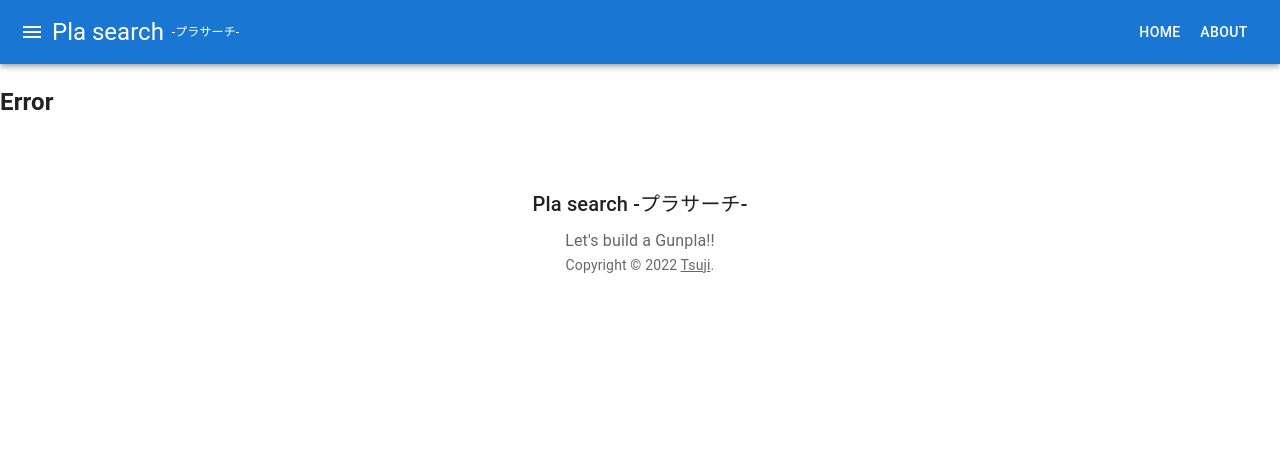
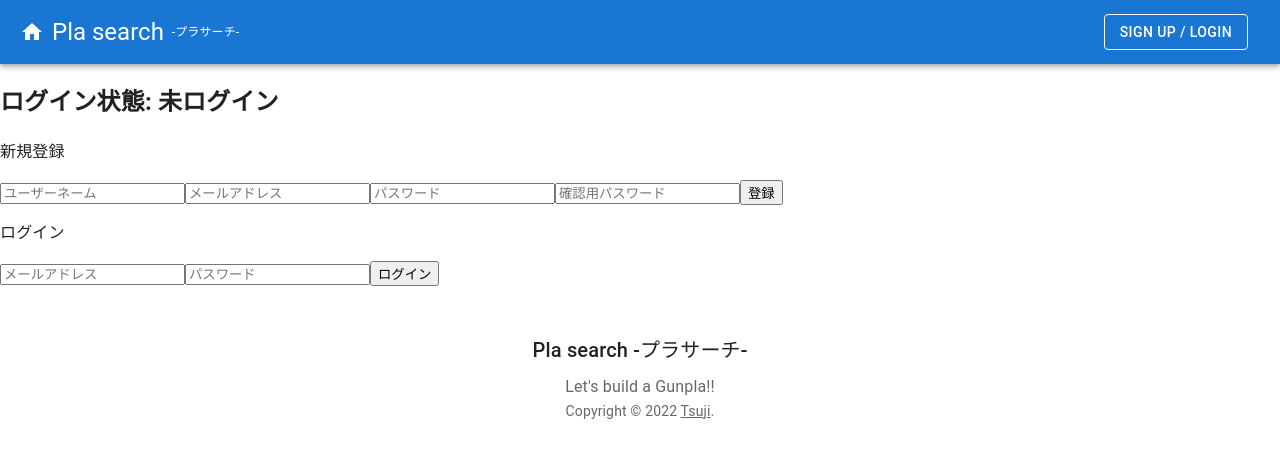
Before and after one commit to T-Towl/plasearch-front, a React (Create React App) app: page /user in a window 1280 px wide. Shown: the top 458 px of the page. Built offline with nearby package versions, Linux system fonts and the light colour scheme; no server answers.

Commit message:
ユーザー登録画面 実装

```diff
--- a/src/App.tsx
+++ b/src/App.tsx
@@ -1,4 +1,5 @@
-import React from 'react';
+import React, { useState, useEffect, createContext } from "react";
+import axios from "axios";
 import './App.css';
 import Header from "./components/defaults/Header";
 import Footer from "./components/defaults/Footer";
@@ -7,12 +8,62 @@ import { createTheme, ThemeProvider } from "@mui/material/styles";
 
 const theme = createTheme();
 
+export const LoggedInStatus = createContext("")
+export const User = createContext({})
+export const HandleLogin = createContext<((data: any) => void) | undefined>(undefined);
+export const HandleLogout = createContext<(() => void) | undefined>(undefined);
+
 export default function App() {
+
+  const [loggedInStatus, setLoggedInStatus] = useState("未ログイン")
+  const [user, setUser] = useState({})
+
+  const handleLogin = (data: any) => {
+    setLoggedInStatus(data.user.name)
+    setUser(data.user)
+  }
+  const handleLogout = () => {
+    setLoggedInStatus("未ログイン")
+    setUser({})
+  }
+
+  useEffect(() => {
+    checkLoginStatus()
+  })
+
+  const checkLoginStatus = () => {
+    axios.get('http://localhost:3001/api/v1/sessions/show', { withCredentials: true }
+    ).then(response => {
+      if (response.data.logged_in && loggedInStatus === "未ログイン") {
+        setLoggedInStatus(response.data.user.name)
+        setUser(response.data.user)
+        console.log("ログインなう")
+      } else if (!response.data.logged_in && loggedInStatus !== "未ログイン") {
+        setLoggedInStatus("未ログイン")
+        setUser({})
+        console.log("未ログイン")
+      }
+      console.log("ログイン状況", response)
+    }).catch(error => {
+      console.log("ログインエラー", error)
+    })
+  }
+
   return (
-    <ThemeProvider theme={theme}>
-      <Header />
-      <Main />
-      <Footer />
-    </ThemeProvider>
+    <>
+      <ThemeProvider theme={theme}>
+        <HandleLogin.Provider value={handleLogin}>
+        <HandleLogout.Provider value={handleLogout}>
+        <LoggedInStatus.Provider value={loggedInStatus}>
+        <User.Provider value={user}>
+          <Header />
+          <Main />
+          <Footer />
+        </User.Provider>
+        </LoggedInStatus.Provider>
+        </HandleLogout.Provider>
+        </HandleLogin.Provider>
+      </ThemeProvider>
+    </>
   );
 }
--- a/src/components/Main.tsx
+++ b/src/components/Main.tsx
@@ -8,54 +8,56 @@ import ShopDetail from "./pages/ShopDetail";
 import About from "./pages/About";
 import Error from "./pages/Error";
 import Dashboard from "./pages/Dashboard";
+import User from "./pages/User";
 
-export const LoggedInStatus = createContext("")
-export const User = createContext({})
-export const HandleLogin = createContext<((data: any) => void) | undefined>(undefined);
-export const HandleLogout = createContext<(() => void) | undefined>(undefined);
+// export const LoggedInStatus = createContext("")
+// export const User = createContext({})
+// export const HandleLogin = createContext<((data: any) => void) | undefined>(undefined);
+// export const HandleLogout = createContext<(() => void) | undefined>(undefined);
 
 
 function Main() {
 
-  const [loggedInStatus, setLoggedInStatus] = useState("未ログイン")
-  const [user, setUser] = useState({})
+//   const [loggedInStatus, setLoggedInStatus] = useState("未ログイン")
+//   const [user, setUser] = useState({})
 
-  const handleLogin = (data: any) => {
-    setLoggedInStatus(data.user.name)
-    setUser(data.user)
-  }
-  const handleLogout = () => {
-    setLoggedInStatus("未ログイン")
-    setUser({})
-  }
+//   const handleLogin = (data: any) => {
+//     setLoggedInStatus(data.user.name)
+//     setUser(data.user)
+//   }
+//   const handleLogout = () => {
+//     setLoggedInStatus("未ログイン")
+//     setUser({})
+//   }
 
-  useEffect(() => {
-    checkLoginStatus()
-  })
+//   useEffect(() => {
+//     checkLoginStatus()
+//   })
 
-  const checkLoginStatus = () => {
-    axios.get('http://localhost:3001/api/v1/sessions/show', { withCredentials: true }
-    ).then(response => {
-      if (response.data.logged_in && loggedInStatus === "未ログイン") {
-        setLoggedInStatus(response.data.user.name)
-        setUser(response.data.user)
-        console.log("ログインなう")
-      } else if (!response.data.logged_in && loggedInStatus !== "未ログイン") {
-        setLoggedInStatus("未ログイン")
-        setUser({})
-        console.log("未ログイン")
-      }
-      console.log("ログイン状況", response)
-    }).catch(error => {
-      console.log("ログインエラー", error)
-    })
-  }
+  // const checkLoginStatus = () => {
+  //   axios.get('http://localhost:3001/api/v1/sessions/show', { withCredentials: true }
+  //   ).then(response => {
+  //     if (response.data.logged_in && loggedInStatus === "未ログイン") {
+  //       setLoggedInStatus(response.data.user.name)
+  //       setUser(response.data.user)
+  //       console.log("ログインなう")
+  //     } else if (!response.data.logged_in && loggedInStatus !== "未ログイン") {
+  //       setLoggedInStatus("未ログイン")
+  //       setUser({})
+  //       console.log("未ログイン")
+  //     }
+  //     console.log("ログイン状況", response)
+  //   }).catch(error => {
+  //     console.log("ログインエラー", error)
+  //   })
+  // }
 
   return (
     <main>
-      <HandleLogin.Provider value={handleLogin}>
+      {/* <HandleLogin.Provider value={handleLogin}>
       <HandleLogout.Provider value={handleLogout}>
       <LoggedInStatus.Provider value={loggedInStatus}>
+      <User.Provider value={user}> */}
         <Routes>
           <Route index element={<Home />} />
           <Route path="/map" element={<Map />} />
@@ -64,10 +66,12 @@ function Main() {
           <Route path="/about" element={<About />} />
           <Route path="*" element={<Error />} />
           <Route path="/dashboard" element={<Dashboard />} />
+          <Route path="/user" element={<User />} />
         </Routes>
+      {/* </User.Provider>
       </LoggedInStatus.Provider>
       </HandleLogout.Provider>
-      </HandleLogin.Provider>
+      </HandleLogin.Provider> */}
     </main>
   );
 }
--- a/src/components/auth/Login.tsx
+++ b/src/components/auth/Login.tsx
@@ -1,6 +1,6 @@
 import React, { useState, useContext} from 'react'
 import axios from 'axios'
-import { HandleSuccessfulAuthentication } from "../pages/Home"
+import { HandleSuccessfulAuthentication } from "../pages/User"
 
 export default function Login() {
   const [email, setEmail] = useState("")
--- a/src/components/auth/Registration.tsx
+++ b/src/components/auth/Registration.tsx
@@ -1,7 +1,7 @@
 // useStateフックをimportする
 import React, { useState, useContext} from 'react'
 import axios from 'axios'
-import { HandleSuccessfulAuthentication } from "../pages/Home"
+import { HandleSuccessfulAuthentication } from "../pages/User"
 
 export default function Registration() {
   // useState()を用いて、ユーザーデータの初期値（空の文字列）を定義する。
--- a/src/components/defaults/Header.tsx
+++ b/src/components/defaults/Header.tsx
@@ -1,4 +1,7 @@
-import React from "react";
+import React, { useContext } from "react";
+import axios from 'axios'
+import { LoggedInStatus, HandleLogin, HandleLogout } from '../../App'
+
 import { Link } from "react-router-dom";
 import CssBaseline from "@mui/material/CssBaseline";
 import AppBar from "@mui/material/AppBar";
@@ -6,11 +9,23 @@ import Toolbar from "@mui/material/Toolbar";
 import Button from "@mui/material/Button";
 import IconButton from "@mui/material/IconButton";
 import Typography from "@mui/material/Typography";
-import MenuIcon from "@mui/icons-material/Menu";
+import HomeIcon from '@mui/icons-material/Home';
+// import MenuIcon from "@mui/icons-material/Menu";
 // import SearchIcon from "@mui/icons-material/Search";
 // import Link from "@mui/material/Link";
 
 function Header() {
+
+  const loggedInStatus = useContext(LoggedInStatus)
+  const handleLogout = useContext(HandleLogout)
+
+  const handleLogoutClick = () => {
+    axios.delete("http://localhost:3001/api/v1/sessions/delete", { withCredentials: true }
+      ).then(response => {
+        !!handleLogout && handleLogout()
+      }).catch(error => console.log("ログアウトエラー", error))
+  }
+
   return (
     <div>
       <CssBaseline />
@@ -23,7 +38,7 @@ function Header() {
             component={Link}
             to="/"
           >
-            <MenuIcon />
+            <HomeIcon />
           </IconButton>
           <Typography
             variant="h5"
@@ -41,12 +56,37 @@ function Header() {
           >
             ‐プラサーチ‐
           </Typography>
-          <Button component={Link} to="/" color="inherit">
+
+          {loggedInStatus === "未ログイン" ?
+            <>
+              <Button component={Link} to="/user"
+                      sx={{ mr: 1 }}
+                      variant="outlined"
+                      color="inherit"
+              >
+                Sign up / Login
+              </Button>
+            </>
+          :
+            <>
+              <Typography color="inherit" sx={{ mr: 1 }}>
+                Login User：{loggedInStatus}
+              </Typography>
+              <Button onClick={handleLogoutClick}
+                      variant="outlined"
+                      color="inherit"
+              >
+                ログアウト
+              </Button>
+            </>
+          }
+
+          {/* <Button component={Link} to="/" color="inherit">
             Home
           </Button>
           <Button component={Link} to="/about" color="inherit">
             About
-          </Button>
+          </Button> */}
         </Toolbar>
       </AppBar>
     </div>
--- a/src/components/pages/Dashboard.tsx
+++ b/src/components/pages/Dashboard.tsx
@@ -1,14 +1,14 @@
 import React, { useContext } from "react";
-import { LoggedInStatus } from '../Main'
+import { LoggedInStatus } from '../../App'
 
 export default function Dashboard() {
 
-  const status = useContext(LoggedInStatus)
+  const loggedInStatus = useContext(LoggedInStatus)
 
   return (
     <div>
       <h1>Dashboard</h1>
-      <h2>ログイン状態: {status}</h2>
+      <h2>ログイン状態: {loggedInStatus}</h2>
     </div>
   )
 }
--- a/src/components/pages/Home.tsx
+++ b/src/components/pages/Home.tsx
@@ -1,6 +1,6 @@
 import React, { useContext, createContext } from "react";
 import axios from 'axios'
-import { LoggedInStatus, HandleLogin, HandleLogout } from '../Main'
+import { LoggedInStatus, HandleLogin, HandleLogout } from '../../App'
 import Registration from '../auth/Registration'
 import Login from '../auth/Login'
 
@@ -11,25 +11,25 @@ import Box from "@mui/material/Box";
 import Typography from "@mui/material/Typography";
 import Container from "@mui/material/Container";
 
-export const HandleSuccessfulAuthentication = createContext<((data: any) => void) | undefined>(undefined);
+// export const HandleSuccessfulAuthentication = createContext<((data: any) => void) | undefined>(undefined);
 
 function Home() {
-  let navigation = useNavigate();
-  const loggedInStatus = useContext(LoggedInStatus)
-  const handleLogin = useContext(HandleLogin)
-  const handleLogout = useContext(HandleLogout)
+  // let navigation = useNavigate();
+  // const loggedInStatus = useContext(LoggedInStatus)
+  // const handleLogin = useContext(HandleLogin)
+  // const handleLogout = useContext(HandleLogout)
 
-  const handleSuccessfulAuthentication = (data: any) => {
-    !!handleLogin && handleLogin(data)
-    navigation("/dashboard")
-  }
+  // const handleSuccessfulAuthentication = (data: any) => {
+  //   !!handleLogin && handleLogin(data)
+  //   navigation("/dashboard")
+  // }
 
-  const handleLogoutClick = () => {
-    axios.delete("http://localhost:3001/api/v1/sessions/delete", { withCredentials: true }
-      ).then(response => {
-        !!handleLogout && handleLogout()
-      }).catch(error => console.log("ログアウトエラー", error))
-}
+  // const handleLogoutClick = () => {
+  //   axios.delete("http://localhost:3001/api/v1/sessions/delete", { withCredentials: true }
+  //     ).then(response => {
+  //       !!handleLogout && handleLogout()
+  //     }).catch(error => console.log("ログアウトエラー", error))
+  // }
 
   return (
     <Box
@@ -39,14 +39,16 @@ function Home() {
         pb: 6
       }}
     >
-      <h2>ログイン状態: {loggedInStatus}</h2>
+      {/* <h2>ログイン状態: {loggedInStatus}</h2>
 
-      <button onClick={handleLogoutClick}>ログアウト</button>
-
+      {loggedInStatus === "未ログイン" ?
       <HandleSuccessfulAuthentication.Provider value={handleSuccessfulAuthentication}>
         <Registration  />
         <Login />
       </HandleSuccessfulAuthentication.Provider>
+      :
+      <button onClick={handleLogoutClick}>ログアウト</button>
+      } */}
 
       <Container maxWidth="sm">
         <Typography
--- /dev/null
+++ b/src/components/pages/User.tsx
@@ -0,0 +1,50 @@
+import React, { useContext, createContext } from "react";
+import axios from 'axios'
+import { LoggedInStatus, HandleLogin, HandleLogout } from '../../App'
+import Registration from '../auth/Registration'
+import Login from '../auth/Login'
+
+import { useNavigate, Link } from "react-router-dom";
+import Button from "@mui/material/Button";
+
+export const HandleSuccessfulAuthentication = createContext<((data: any) => void) | undefined>(undefined);
+
+function User() {
+    let navigation = useNavigate();
+    const loggedInStatus = useContext(LoggedInStatus)
+    const handleLogin = useContext(HandleLogin)
+    const handleLogout = useContext(HandleLogout)
+
+    const handleSuccessfulAuthentication = (data: any) => {
+      !!handleLogin && handleLogin(data)
+      navigation("/user")
+    }
+
+    const handleLogoutClick = () => {
+      axios.delete("http://localhost:3001/api/v1/sessions/delete", { withCredentials: true }
+        ).then(response => {
+          !!handleLogout && handleLogout()
+        }).catch(error => console.log("ログアウトエラー", error))
+    }
+
+    return (
+      <>
+        <h2>ログイン状態: {loggedInStatus}</h2>
+
+        {loggedInStatus === "未ログイン" ?
+        <HandleSuccessfulAuthentication.Provider value={handleSuccessfulAuthentication}>
+          <Registration  />
+          <Login />
+        </HandleSuccessfulAuthentication.Provider>
+        :
+        <Button onClick={handleLogoutClick}
+                variant="outlined"
+                color="inherit"
+        >
+          ログアウト
+        </Button>
+        }
+      </>
+    );
+  }
+  export default User;
```
